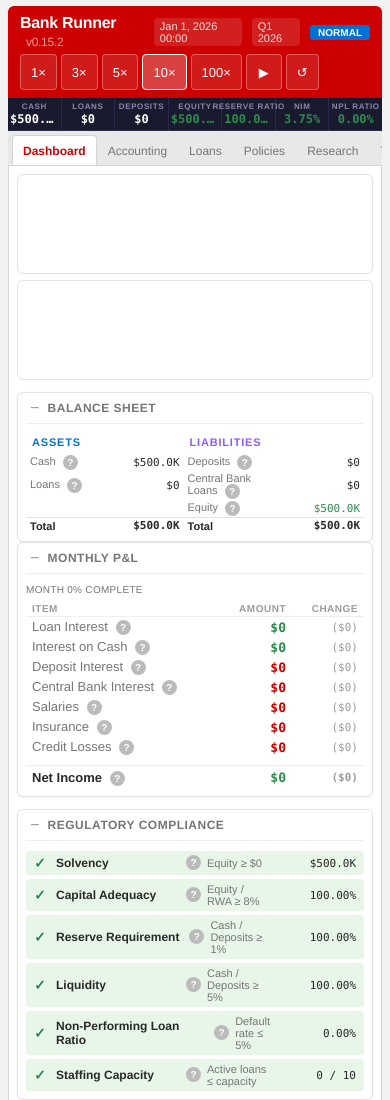
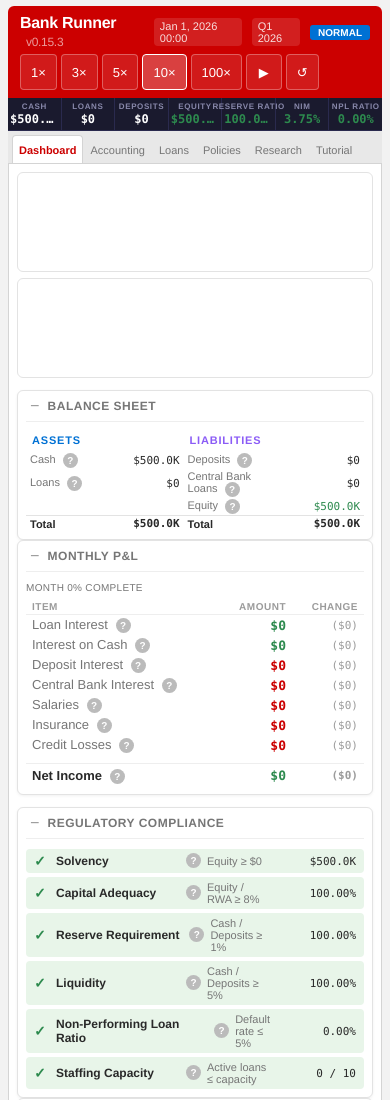
Before and after one commit to treadmill1416/banking-sim, a website with bundled scripts: page index.html in a window 390 px wide. Shown: the top 1100 px of the page. Built offline with nearby package versions, Linux system fonts and the light colour scheme.

Commit message:
fix ui bugs

```diff
--- a/css/style.css
+++ b/css/style.css
@@ -89,7 +89,7 @@ input[type=range]::-moz-range-thumb{width:16px;height:16px;border-radius:50%;bac
 .tab-bar::-webkit-scrollbar{height:3px}
 .tab-bar::-webkit-scrollbar-track{background:transparent}
 .tab-bar::-webkit-scrollbar-thumb{background:#ccc;border-radius:2px}
-.tab-btn{padding:8px 14px;font-size:13px;font-weight:500;border:1px solid transparent;border-bottom:none;border-radius:4px 4px 0 0;background:transparent;color:#767676;cursor:pointer;font-family:inherit;transition:all .15s;margin-bottom:-1px;margin-top:4px;position:relative;flex-shrink:0;white-space:nowrap}
+.tab-btn{padding:8px 10px;font-size:12px;font-weight:500;border:1px solid transparent;border-bottom:none;border-radius:4px 4px 0 0;background:transparent;color:#767676;cursor:pointer;font-family:inherit;transition:all .15s;margin-bottom:-1px;margin-top:4px;position:relative;flex-shrink:0;white-space:nowrap}
 .tab-btn:hover{color:#292929;background:#f5f5f5}
 .tab-btn.active{color:#cc0000;font-weight:600;background:#fff;border-color:#d4d4d4;border-bottom-color:#fff}
 .tab-badge{display:none;position:absolute;top:2px;right:4px;background:#cc0000;color:#fff;font-size:10px;font-weight:700;min-width:16px;height:16px;border-radius:8px;padding:0 4px;line-height:16px;text-align:center;pointer-events:none}
@@ -406,9 +406,10 @@ input[type=range]::-moz-range-thumb{width:16px;height:16px;border-radius:50%;bac
   .speed-btn,.pause-btn{padding:6px 10px;font-size:13px;min-height:36px}
   .quarter{font-size:11px;padding:2px 6px}
   .regime-badge{font-size:10px}
-  .tab-bar{padding:0 4px;scrollbar-width:none}
-  .tab-bar::-webkit-scrollbar{display:none}
-  .tab-btn{padding:8px 10px;font-size:12px}
+  .tab-bar{padding:0 4px}
+  .tab-bar::-webkit-scrollbar{height:4px}
+  .tab-bar::-webkit-scrollbar-thumb{background:#bbb;border-radius:2px}
+  .tab-btn{padding:8px 6px;font-size:11px}
   .tab-panel{padding:8px}
   .card{padding:8px}
   .card h2{font-size:12px}
--- a/index.html
+++ b/index.html
@@ -11,7 +11,7 @@
 <!-- Header: game date, quarter, regime badge, and controls (speed, pause, reset, admin) -->
 <div class="header">
   <div style="display:flex;align-items:center;gap:10px">
-    <h1>Bank Runner <span class="version">v0.15.2</span></h1>
+    <h1>Bank Runner <span class="version">v0.15.3</span></h1>
     <span class="quarter" id="gameDate">Jan 1, 2026 00:00</span>
     <span class="quarter" id="quarter">Q1 2026</span>
     <span class="regime-badge" id="regimeBadge">NORMAL</span>
```
